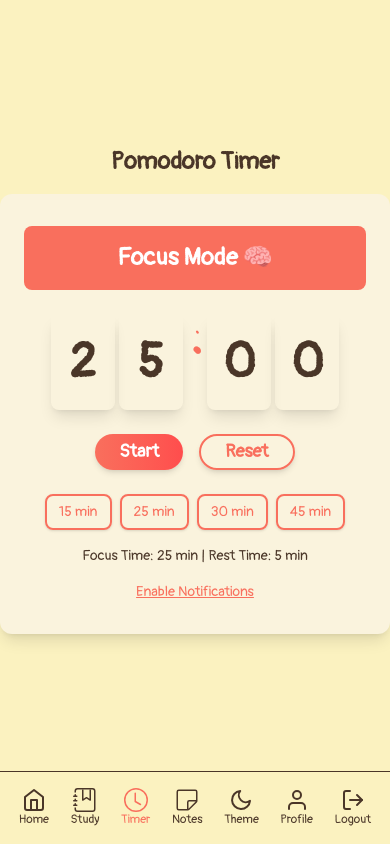
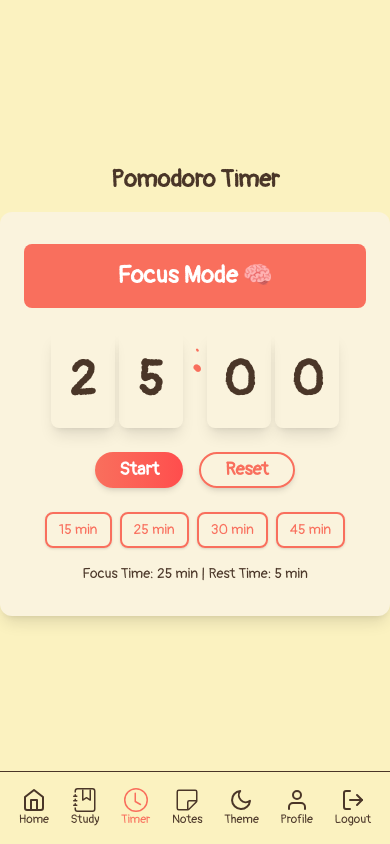
Before and after one commit to Prtik12/FocusUp, a Next.js app: page /pomodoro-timer in a window 390 px wide. Built offline with nearby package versions, Linux system fonts and the light colour scheme; no server answers.

Commit message:
Hide notification on mobile

```diff
--- a/app/(dashboard)/pomodoro-timer/page.tsx
+++ b/app/(dashboard)/pomodoro-timer/page.tsx
@@ -275,7 +275,7 @@ const PomodoroTimer = () => {
         {notificationPermission !== "granted" && (
           <button
             onClick={handleRequestNotifications}
-            className="mt-4 text-sm text-[#F96F5D] underline hover:text-[#e85b4b] transition-colors custom-cursor"
+            className="mt-4 text-sm text-[#F96F5D] underline hover:text-[#e85b4b] transition-colors custom-cursor hidden md:block"
           >
             Enable Notifications
           </button>
```
